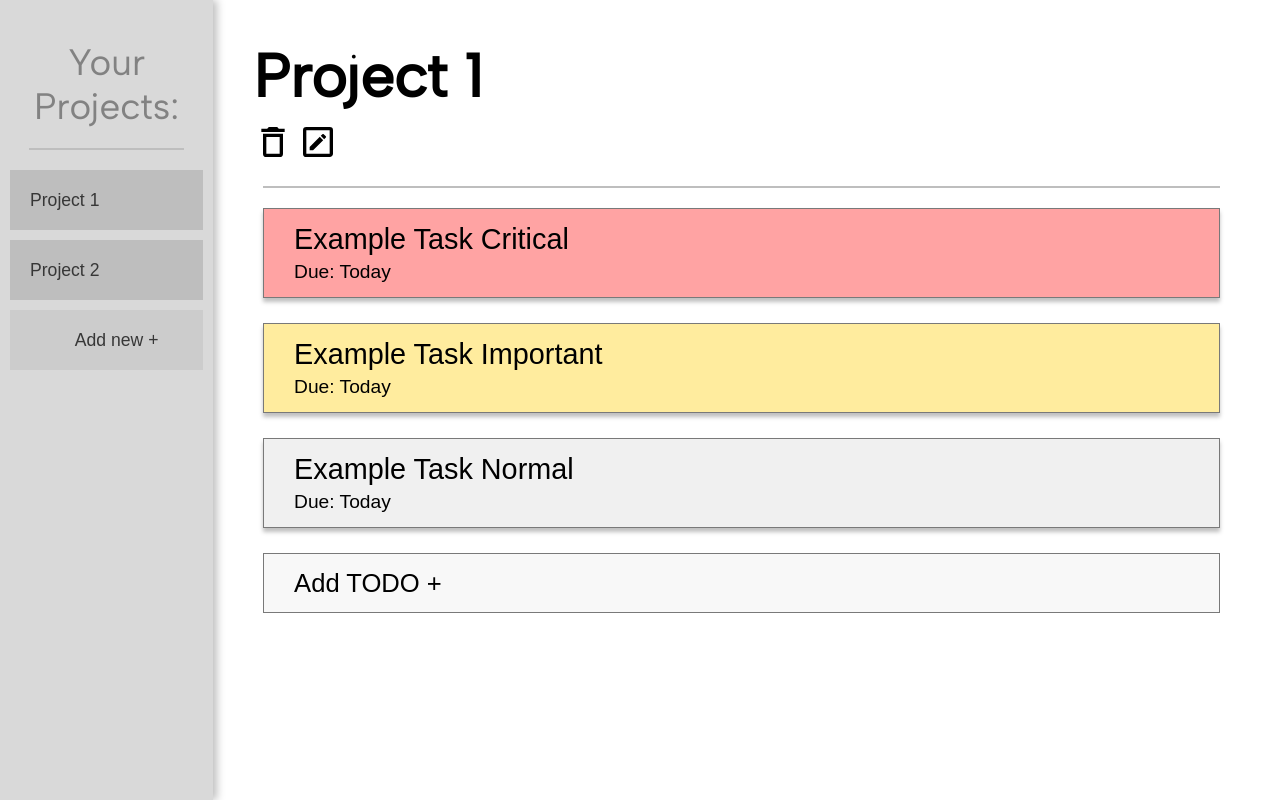
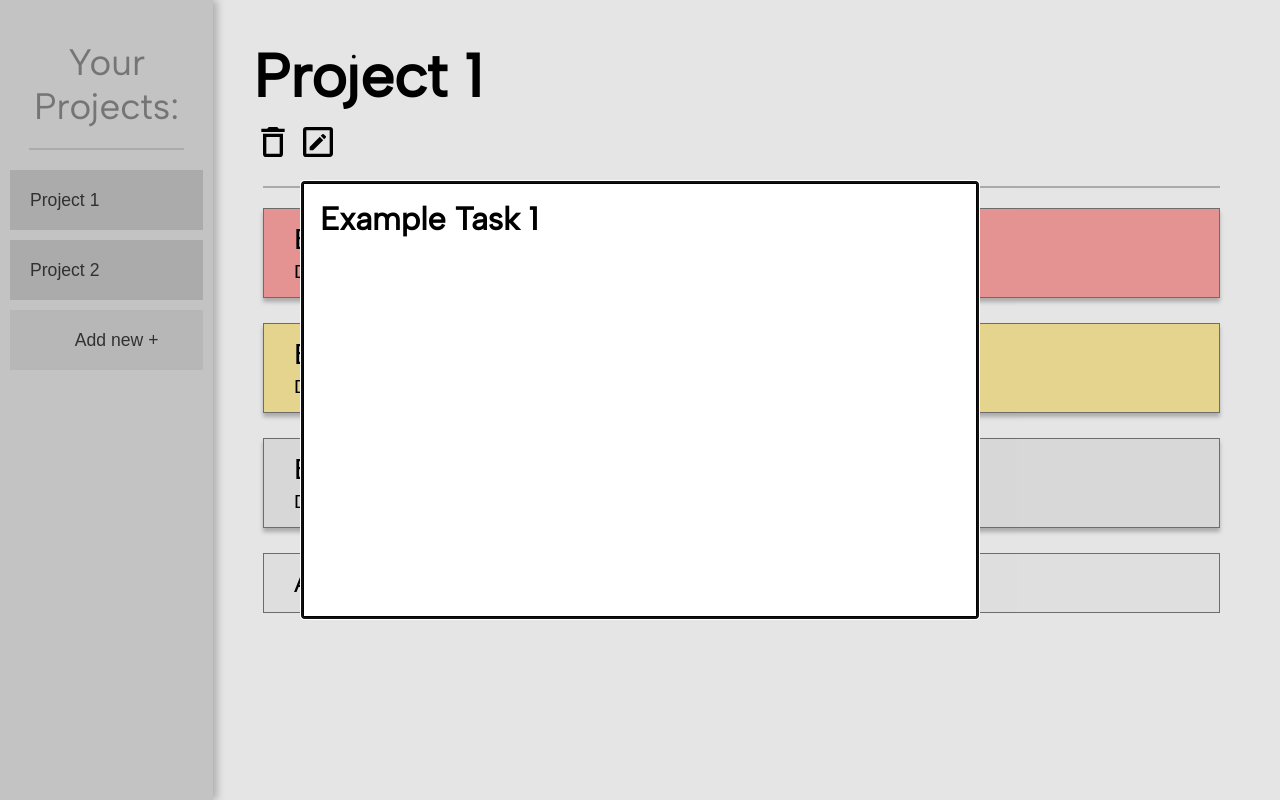
Before and after one commit to averagelua/top-todo-list, a website built with webpack: page src/index.html in a window 1280 px wide. Built offline with nearby package versions, Linux system fonts and the light colour scheme.

Commit message:
setup todo viewer modal

```diff
--- a/src/index.html
+++ b/src/index.html
@@ -46,6 +46,11 @@
             </div>
         </div>
     </div>
+    <dialog id="todo-modal">
+        <h1>
+            Example Task 1
+        </h1>
+    </dialog>
 </body>
 
 </html>
--- a/src/index.js
+++ b/src/index.js
@@ -37,3 +37,6 @@
 // console.log(itemId);
 // console.log(Checklist.getItem(itemId));
 // console.log(Checklist.items);
+
+const todoModal = document.querySelector("#todo-modal");
+todoModal.showModal();
--- a/src/styles.css
+++ b/src/styles.css
@@ -6,7 +6,7 @@
     font-display: swap;
 }
 
-* {
+*:not(dialog) {
     padding: 0;
     margin: 0;
 }
@@ -161,3 +161,9 @@ body {
 }
 
 /* TODO: Add TODO Item button hover/click styles */
+
+/* TODO Viewer Modal */
+#todo-modal {
+    width: 50%;
+    height: 50%;
+}
```
